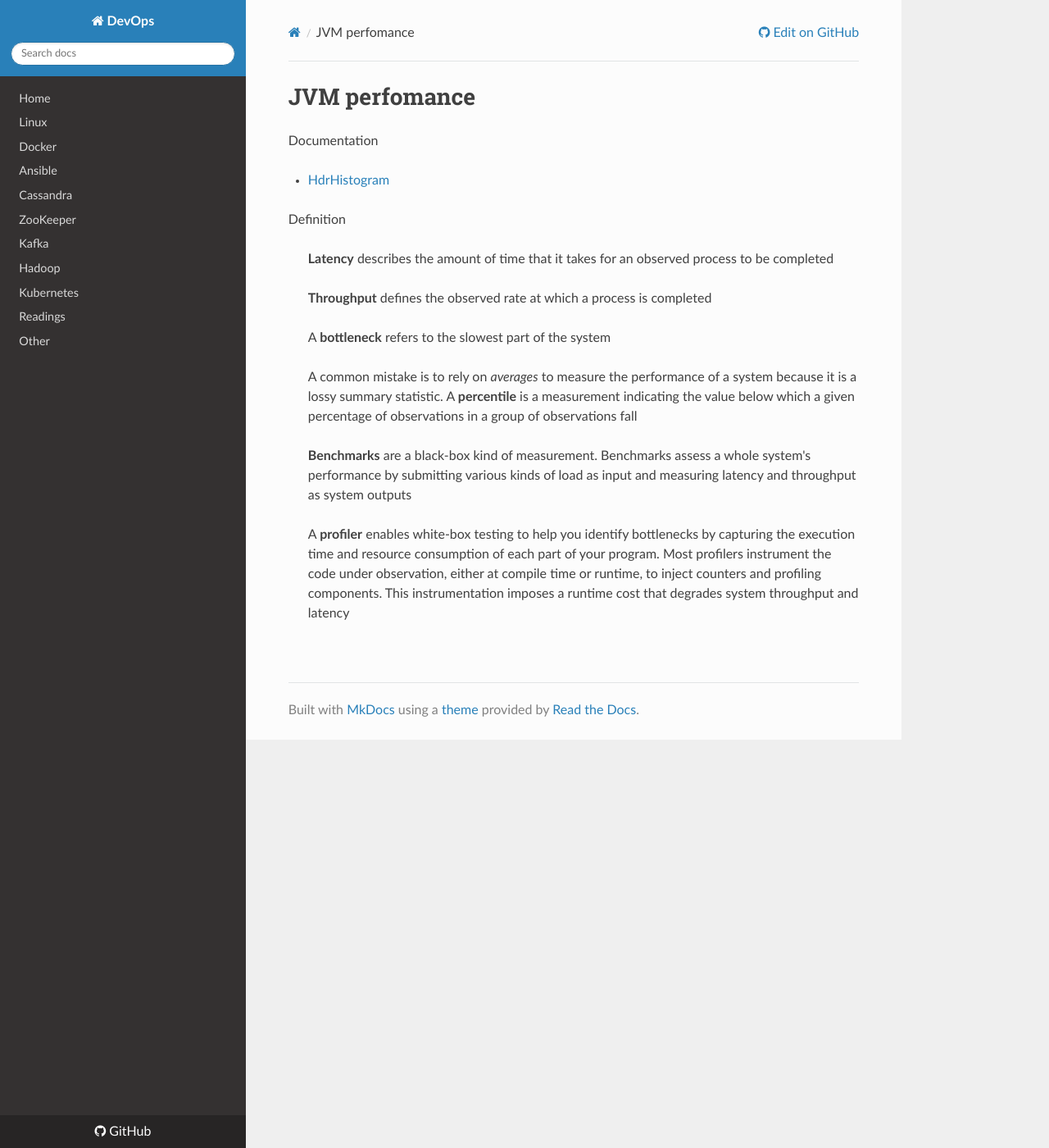
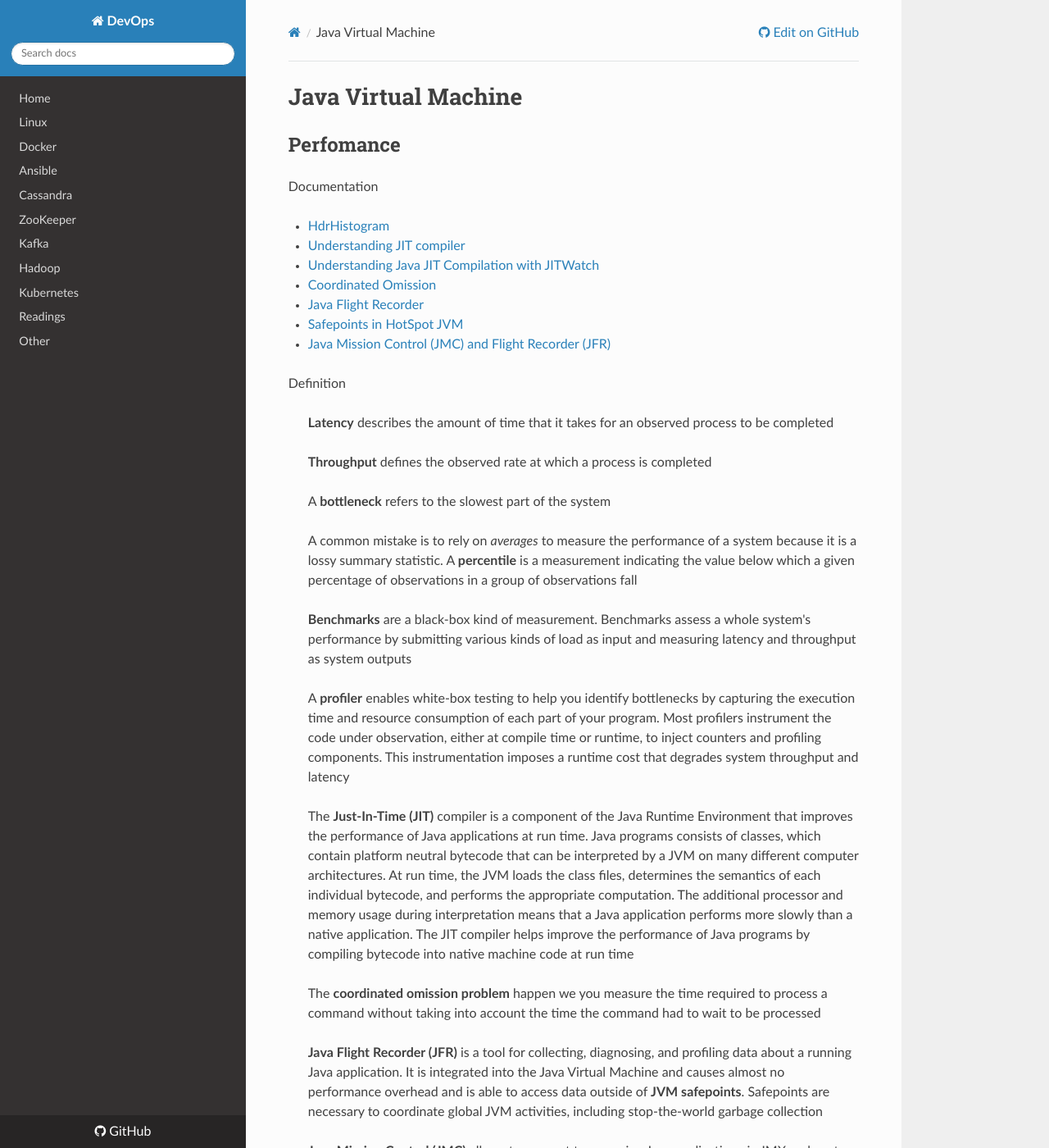
Before and after one commit to niqdev/devops, an MkDocs documentation site: the page built from docs/_jvm.md, in a window 1280 px wide and 1400 px high. Shown: the whole window at 82% size. Built offline with MkDocs 1.6.1, drawn with Linux system fonts in a browser that asks for light colours; nearby versions of some CDN libraries; old or Windows-style settings are respelled for this version of MkDocs; some of the changed text lies outside the part shown.

Commit message:
doc: update jvm

```diff
--- a/docs/_jvm.md
+++ b/docs/_jvm.md
@@ -1,8 +1,16 @@
-# JVM perfomance
+# Java Virtual Machine
+
+## Perfomance
 
 Documentation
 
 * [HdrHistogram](http://hdrhistogram.org)
+* [Understanding JIT compiler](https://aboullaite.me/understanding-jit-compiler-just-in-time-compiler)
+* [Understanding Java JIT Compilation with JITWatch](http://www.oracle.com/technetwork/articles/java/architect-evans-pt1-2266278.html)
+* [Coordinated Omission](https://groups.google.com/forum/#!msg/mechanical-sympathy/icNZJejUHfE/BfDekfBEs_sJ)
+* [Java Flight Recorder](https://docs.oracle.com/javacomponents/jmc-5-5/jfr-runtime-guide/about.htm#JFRRT107)
+* [Safepoints in HotSpot JVM](http://blog.ragozin.info/2012/10/safepoints-in-hotspot-jvm.html)
+* [Java Mission Control (JMC) and Flight Recorder (JFR)](https://www.hascode.com/2017/10/java-mission-control-jmc-and-flight-recorder-jfr)
 
 Definition
 
@@ -20,4 +28,16 @@ A **percentile** is a measurement indicating the value below which a given perce
 > A **profiler** enables white-box testing to help you identify bottlenecks by capturing the execution time and resource consumption of each part of your
 program. Most profilers instrument the code under observation, either at compile time or runtime, to inject counters and profiling components. This instrumentation imposes a runtime cost that degrades system throughput and latency
 
+> The **Just-In-Time (JIT)** compiler is a component of the Java Runtime Environment that improves the performance of Java applications at run time. Java programs consists of classes, which contain platform neutral bytecode that can be interpreted by a JVM on many different computer architectures.
+At run time, the JVM loads the class files, determines the semantics of each individual bytecode, and performs the appropriate computation.
+The additional processor and memory usage during interpretation means that a Java application performs more slowly than a native application.
+The JIT compiler helps improve the performance of Java programs by compiling bytecode into native machine code at run time
+
+> The **coordinated omission problem** happen we you measure the time required to process a command without taking into account the time the command had to wait to be processed
+
+> **Java Flight Recorder (JFR)** is a tool for collecting, diagnosing, and profiling data about a running Java application. It is integrated into the Java Virtual Machine and causes almost no performance overhead and is able to access data outside of **JVM safepoints**. Safepoints are necessary
+to coordinate global JVM activities, including stop-the-world garbage collection
+
+> **Java Mission Control (JMC)** allows to connect to a running Java application via JMX and capture runtime information from the Flight Recorder (JFR), executing commands via JMX or displaying reports from JFR sessions
+
 <br>
--- a/mkdocs.yml
+++ b/mkdocs.yml
@@ -15,6 +15,6 @@ pages:
     - Hadoop: hadoop.md
     - Kubernetes: kubernetes.md
     #- Scala: _scala.md
-    #- JVM performance: _jvm.md
+    #- JVM: _jvm.md
     - Readings: readings.md
     - Other: other.md
```
